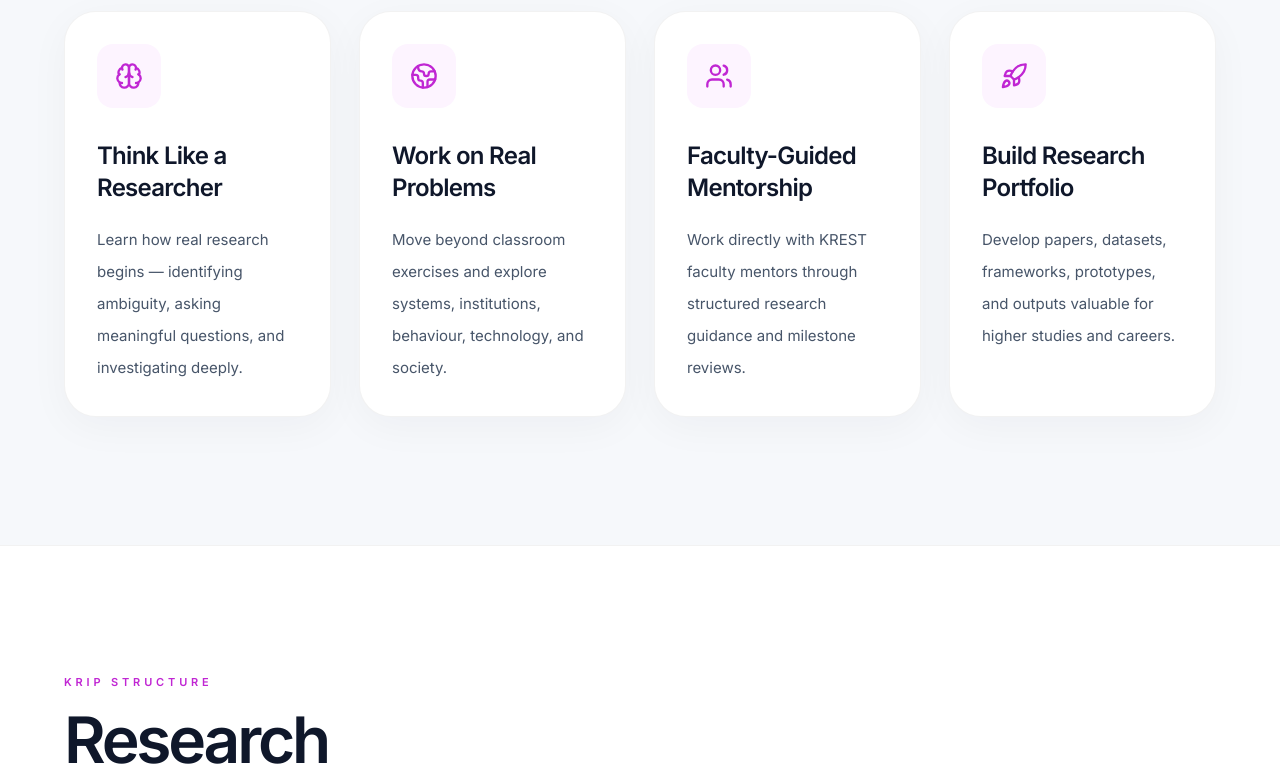
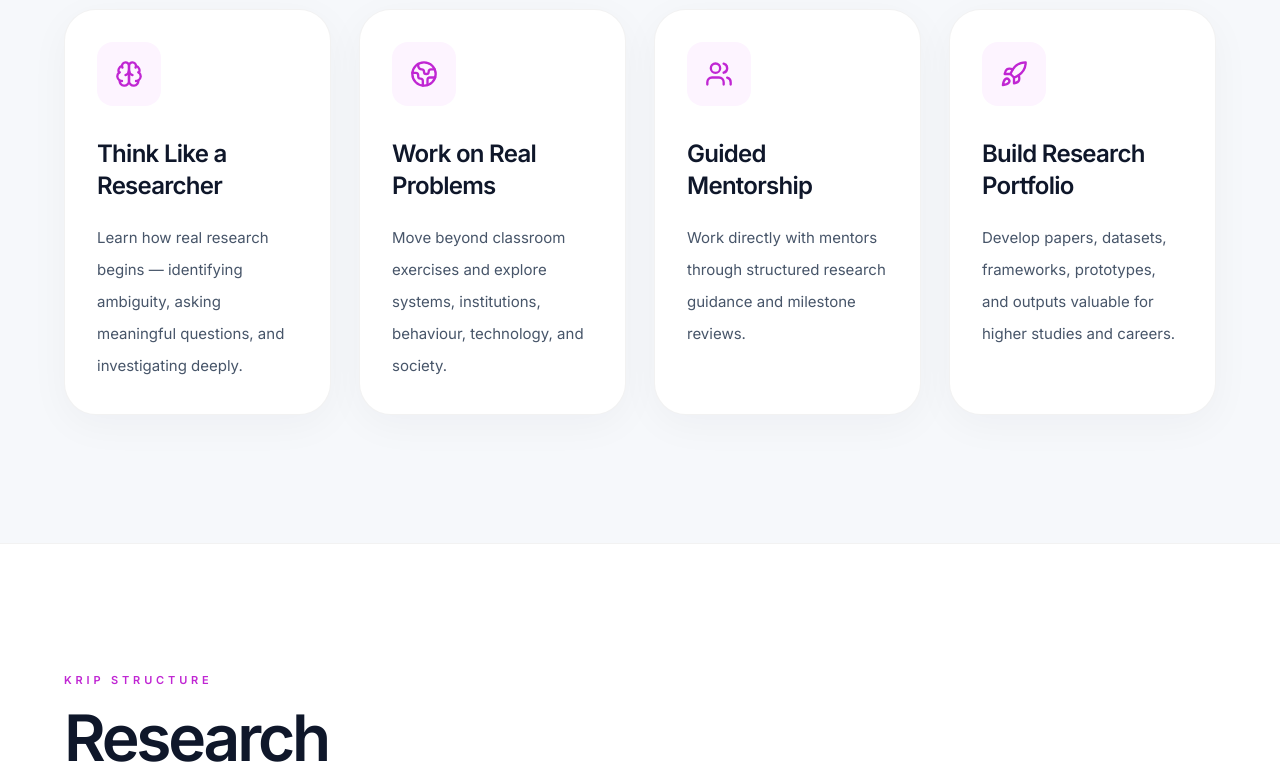
Before and after one commit to Karthik06-ui/ugrp, a React (Vite) app in the folder frontend/: page /programs/krip in a window 1280 px wide. Shown: the part 1460-2231 px from the top of the page. Built offline with nearby package versions, Linux system fonts and the light colour scheme; no server answers.

Commit message:
Krip changes

```diff
--- a/frontend/src/pages/programs/KripPage.jsx
+++ b/frontend/src/pages/programs/KripPage.jsx
@@ -71,16 +71,16 @@ const outputs = [
     title: 'Simulation Studies',
     desc: 'Analytical frameworks, simulations, and modelling environments.',
   },
-  {
-    icon: ShieldCheck,
-    title: 'Policy & Applied Research',
-    desc: 'Impact-driven recommendations, studies, and solution frameworks.',
-  },
-  {
-    icon: Layers3,
-    title: 'Creative Research',
-    desc: 'Design systems, interdisciplinary outputs, and exploratory artefacts.',
-  },
+  // {
+  //   icon: ShieldCheck,
+  //   title: 'Policy & Applied Research',
+  //   desc: 'Impact-driven recommendations, studies, and solution frameworks.',
+  // },
+  // {
+  //   icon: Layers3,
+  //   title: 'Creative Research',
+  //   desc: 'Design systems, interdisciplinary outputs, and exploratory artefacts.',
+  // },
 ]
 
 const benefits = [
@@ -98,9 +98,9 @@ const benefits = [
   },
   {
     icon: Users,
-    title: 'Faculty-Guided Mentorship',
+    title: 'Guided Mentorship',
     desc:
-      'Work directly with KREST faculty mentors through structured research guidance and milestone reviews.',
+      'Work directly with mentors through structured research guidance and milestone reviews.',
   },
   {
     icon: Rocket,
@@ -200,12 +200,12 @@ export default function KripPage() {
                 <ArrowRight size={18} />
               </Link>
 
-              <Link
+              {/* <Link
                 to="/login"
                 className="inline-flex items-center gap-3 rounded-full border border-white/10 bg-white/5 px-8 py-4 text-sm font-semibold text-white transition-all duration-300 hover:bg-white/10"
               >
                 Submit Your Own Problem Statement
-              </Link>
+              </Link> */}
             </div>
           </div>
         </div>
@@ -405,7 +405,7 @@ export default function KripPage() {
               <div>
 
                 <p className="mb-5 text-[11px] font-semibold uppercase tracking-[0.35em] text-fuchsia-300">
-                  Faculty Mentorship
+                  Mentorship
                 </p>
 
                 <h2 className="text-[clamp(3rem,5vw,5rem)] font-semibold leading-[0.95] tracking-[-0.05em]">
@@ -419,7 +419,7 @@ export default function KripPage() {
 
                 <p className="text-lg leading-[2] text-slate-300">
                   Every KRIP scholar works directly with an evaluated KREST
-                  faculty mentor through a sustained research partnership built
+                   mentor through a sustained research partnership built
                   around intellectual guidance, milestone review, and scholarly
                   development.
                 </p>
@@ -532,13 +532,13 @@ export default function KripPage() {
                   <ArrowRight size={18} />
                 </Link>
 
-                <Link
+                {/* <Link
                   to="/login"
                   className="inline-flex items-center gap-3 rounded-full border border-white/20 bg-white/10 px-8 py-4 text-sm font-semibold text-white transition-all duration-300 hover:bg-white/20"
                 >
                   Submit Problem Statement
                   <Target size={18} />
-                </Link>
+                </Link> */}
               </div>
             </div>
           </div>
```
